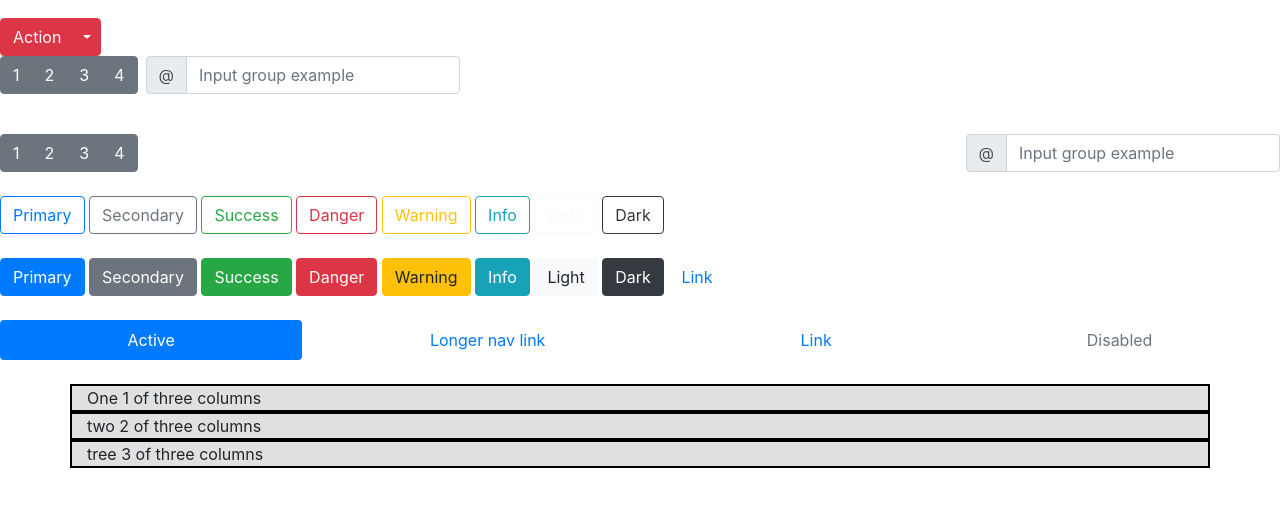
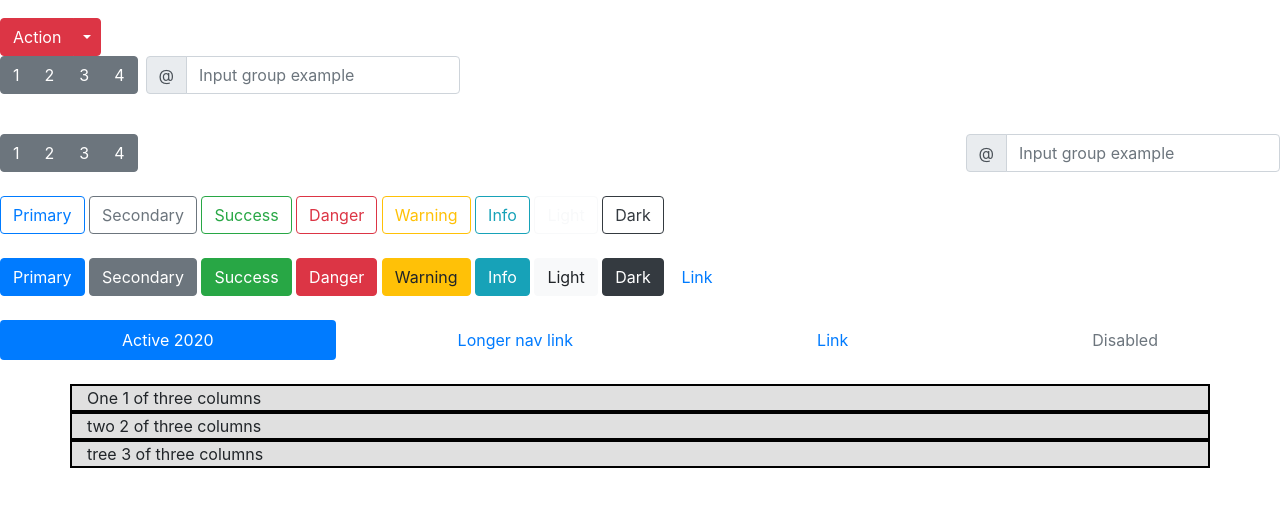
Before and after one commit to Sambit2016/Nour2016, a plain HTML site: page index.html in a window 1280 px wide. Shown: the part 62-568 px from the top of the page. Drawn offline with nearby package versions, Linux system fonts and the light colour scheme.

Commit message:
just trying hehehe

```diff
--- a/index.html
+++ b/index.html
@@ -123,7 +123,7 @@
 
 <ul class="nav nav-pills nav-fill">
   <li class="nav-item">
-    <a class="nav-link active" href="#">Active</a>
+    <a class="nav-link active" href="#">Active 2020</a>
   </li>
   <li class="nav-item">
     <a class="nav-link" href="#">Longer nav link</a>
```
